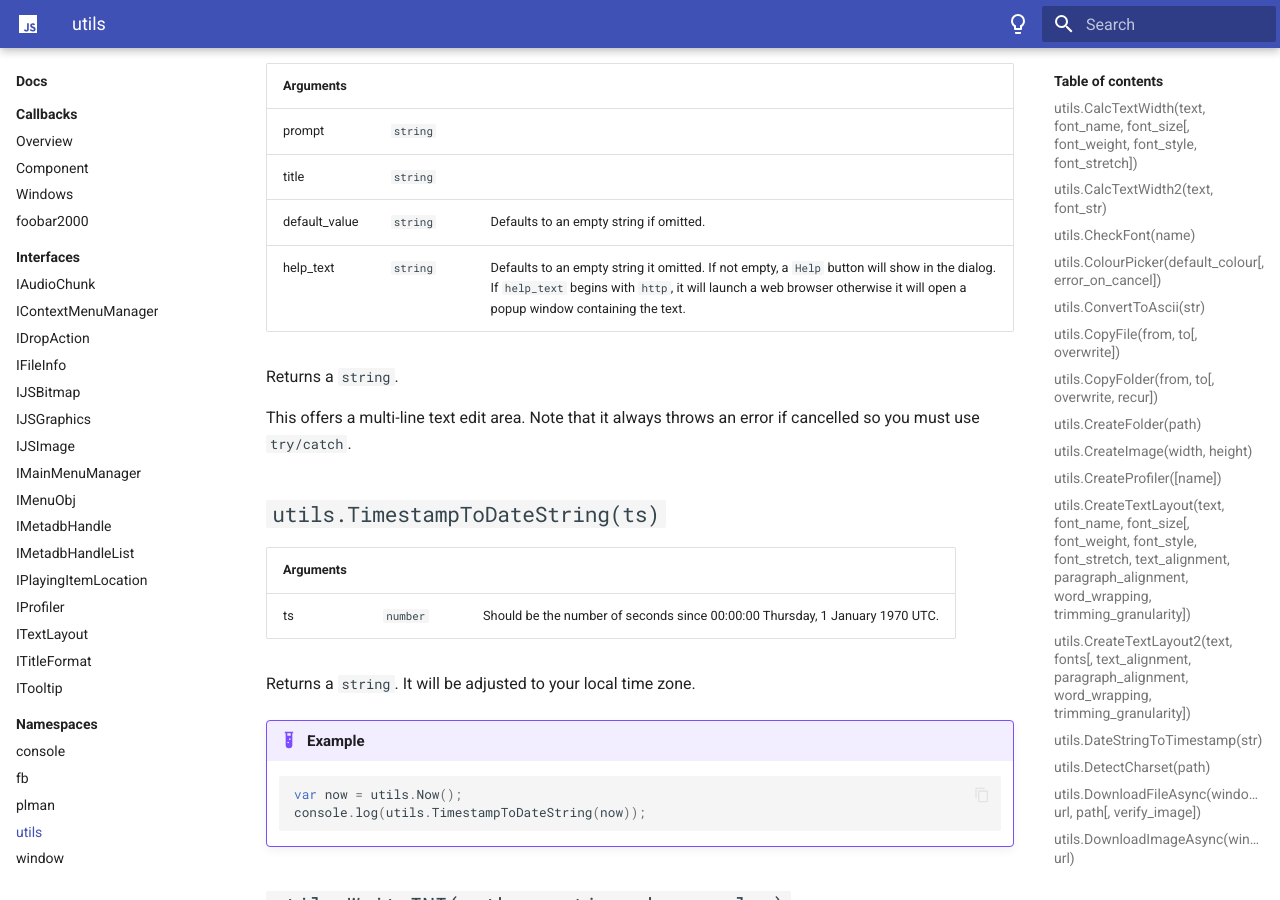
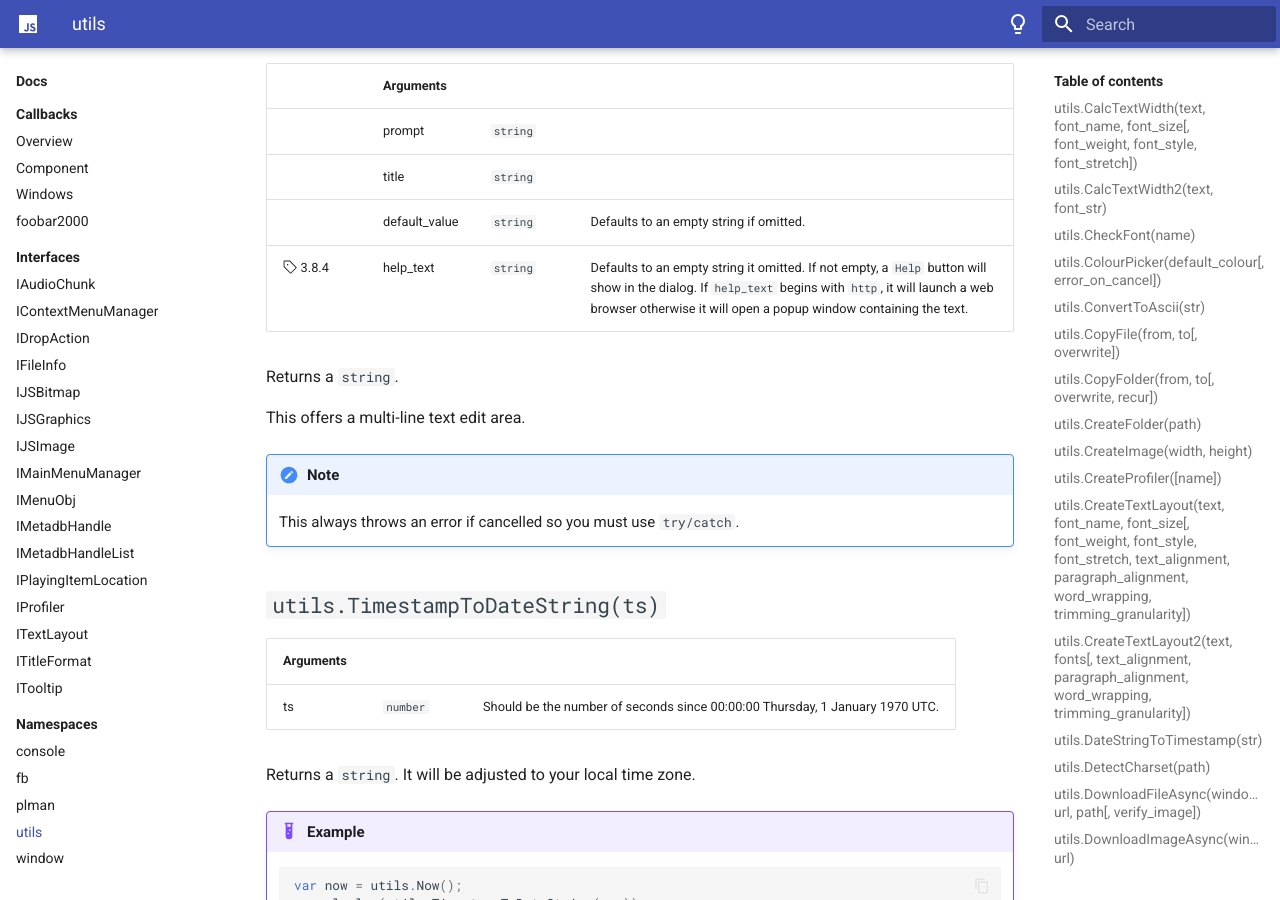
Before and after one commit to jscript-panel/jscript-panel.github.io, an MkDocs documentation site: the page built from docs/docs/namespaces/utils.md, in a window 1280 px wide and 900 px high, scrolled down 22082 px. Built offline with MkDocs 1.6.1 and Material for MkDocs 9.7.7, drawn with Linux system fonts in a browser that asks for light colours.

Commit message:
TextBox versioning

```diff
--- a/docs/docs/namespaces/utils.md
+++ b/docs/docs/namespaces/utils.md
@@ -694,17 +694,19 @@ No return value.
 No return value.
 
 ## `utils.TextBox(prompt, title[, default_value, help_text])`
-|Arguments|||
-|---|---|---|
-|prompt|`string`|
-|title|`string`|
-|default_value|`string`|Defaults to an empty string if omitted.|
-|help_text|`string`|Defaults to an empty string it omitted. If not empty, a `Help` button will show in the dialog. If `help_text` begins with `http`, it will launch a web browser otherwise it will open a popup window containing the text.|
+||Arguments|||
+|---|---|---|---|
+||prompt|`string`|
+||title|`string`|
+||default_value|`string`|Defaults to an empty string if omitted.|
+|:octicons-tag-24: 3.8.4|help_text|`string`|Defaults to an empty string it omitted. If not empty, a `Help` button will show in the dialog. If `help_text` begins with `http`, it will launch a web browser otherwise it will open a popup window containing the text.|
 
 Returns a `string`.
 
-This offers a multi-line text edit area. Note that it always throws
-an error if cancelled so you must use `try/catch`.
+This offers a multi-line text edit area.
+
+!!! note
+	This always throws an error if cancelled so you must use `try/catch`.
 
 ## `utils.TimestampToDateString(ts)`
 |Arguments|||
```
